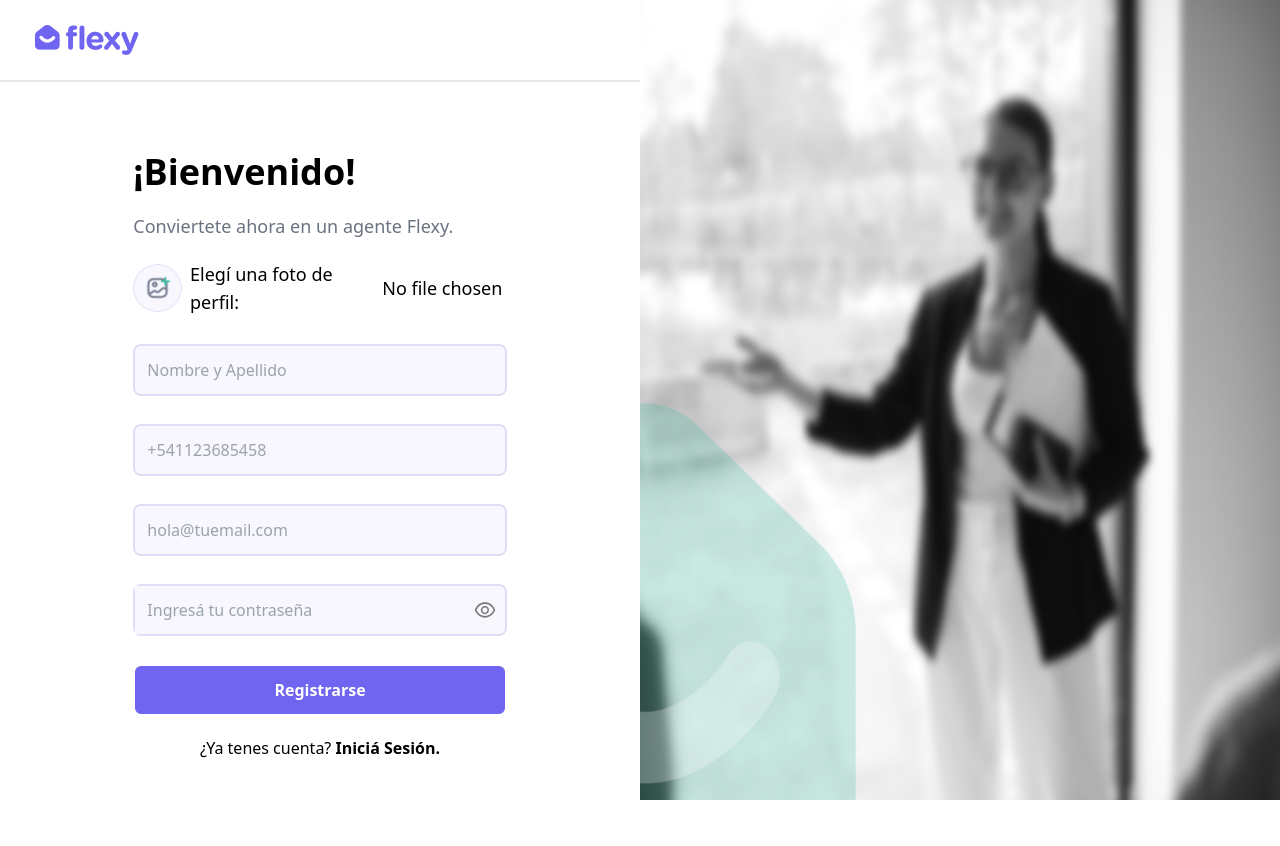
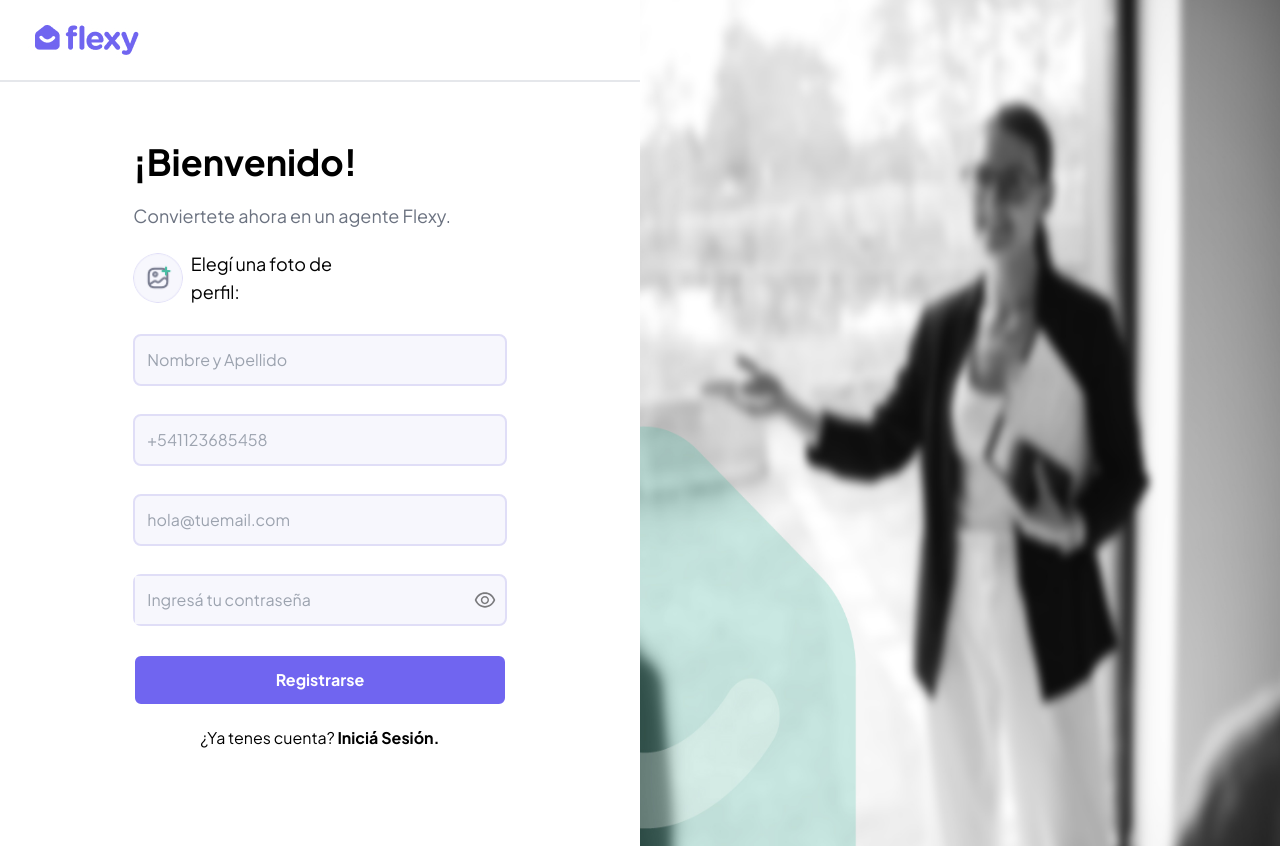
Before and after one commit to JohnFScha/prueba-tecnica-flexy, a React (Vite) app: page / in a window 1280 px wide. Before the commit the page ends 800 px from the top, so only its background shows below. Built offline with nearby package versions, Linux system fonts and the light colour scheme.

Commit message:
add font + styles

```diff
--- a/index.html
+++ b/index.html
@@ -1,13 +1,21 @@
 <!DOCTYPE html>
 <html lang="es">
+
 <head>
   <meta charset="UTF-8" />
   <link rel="shortcut icon" type="image/x-icon" href="./public/favicon.ico" />
   <meta name="viewport" content="width=device-width, initial-scale=1.0" />
+  <link rel="preconnect" href="https://fonts.googleapis.com">
+  <link rel="preconnect" href="https://fonts.gstatic.com" crossorigin>
+  <link
+    href="https://fonts.googleapis.com/css2?family=Plus+Jakarta+Sans:ital,wght@0,200;0,300;0,400;0,500;0,600;0,700;0,800;1,200;1,300;1,400;1,500;1,600;1,700;1,800&display=swap"
+    rel="stylesheet">
   <title>¡Bienvenido a Flexy!</title>
 </head>
+
 <body>
   <div id="root"></div>
   <script type="module" src="/src/main.tsx"></script>
 </body>
+
 </html>
--- a/src/components/LoginForm.tsx
+++ b/src/components/LoginForm.tsx
@@ -6,12 +6,11 @@ import { loginSuccess, loginFailure } from '../utils/SweetAlert'
 export default function LoginForm() {
   const [email, setEmail] = useState('')
   const [password, setPassword] = useState('')
-  const state = sessionStorage.getItem('userSate')
+  const state = sessionStorage.getItem('userState')
   const user: User = JSON.parse(state as string)
 
   const handleSubmit = (e: FormEvent<HTMLFormElement>) => {
     e.preventDefault()
-
     const emailCheck = user.email === email
     const passwordCheck = user.password === password
 
--- a/src/components/ProfilePicture.tsx
+++ b/src/components/ProfilePicture.tsx
@@ -45,7 +45,7 @@ export default function ProfilePicture() {
         <img src={fileDataURL ? fileDataURL.toString() : Image} alt="profile picture" className='lg:w-1/5 sm:w-14 rounded-full' />
         Elegí una foto de perfil:
       </div>
-      <input type="file" id='profilePicture' name='profilePicture' className='file:hidden lg:w-1/3 lg:p-0 sm:w-full sm:px-20' autoComplete='photo' onChange={changeHandler} required />
+      <input type="file" id='profilePicture' name='profilePicture' className='w-px opacity-0 overflow-hidden absolute lg:left-[20%]' autoComplete='photo' onChange={changeHandler} required />
     </label>
   )
 }
--- a/src/components/RegisterBody.tsx
+++ b/src/components/RegisterBody.tsx
@@ -14,12 +14,12 @@ export default function RegisterBody({
 }: Props) {
   return (
     <main className="grid lg:grid-cols-2 sm:grid-cols-1 min-h-screen">
-      <section className='flex flex-col gap-5'>
+      <section className='flex flex-col lg:gap-5 sm:gap-10'>
         <header className='flex justify-between border-b-2 border-neutral-200 p-5 justify-self-start'>
           <img src={Logo} alt="flexy logo" />
           <img src={Menu} alt="menu-placeholder" className='lg:hidden opacity-60 p-2' />
         </header>
-        <div className='flex flex-col items-stretch lg:w-7/12 sm:w-10/12 pt-10 lg:m-auto lg:mb-10 sm:mx-auto gap-5 mb-10 border-neutral-300'>
+        <div className='flex flex-col items-stretch lg:w-7/12 sm:w-10/12 pt-10 lg:m-auto lg:mb-24 sm:mx-auto gap-5 sm:mb-0 border-neutral-300'>
           <h1 className='lg:text-4xl sm:text-3xl font-bold sm:text-center lg:text-start'>¡Bienvenido!</h1>
           <h2 className='text-neutral-500 lg:text-lg sm:text-base sm:text-center lg:text-start'>Conviertete ahora en un agente Flexy.</h2>
           <RegisterForm />
--- a/src/index.css
+++ b/src/index.css
@@ -1,3 +1,7 @@
 @tailwind base;
 @tailwind components;
 @tailwind utilities;
+
+:root {
+  font-family: 'Plus Jakarta Sans', sans-serif;
+}
--- a/src/store/userStore.ts
+++ b/src/store/userStore.ts
@@ -1,7 +1,7 @@
 import { create } from 'zustand';
 
 export type User = {
-  profilePicture: File,
+  profilePicture: string,
   fullName: string,
   cellPhone: string,
   email: string,
```
Lines whose indentation alone changed are shown as unchanged.
